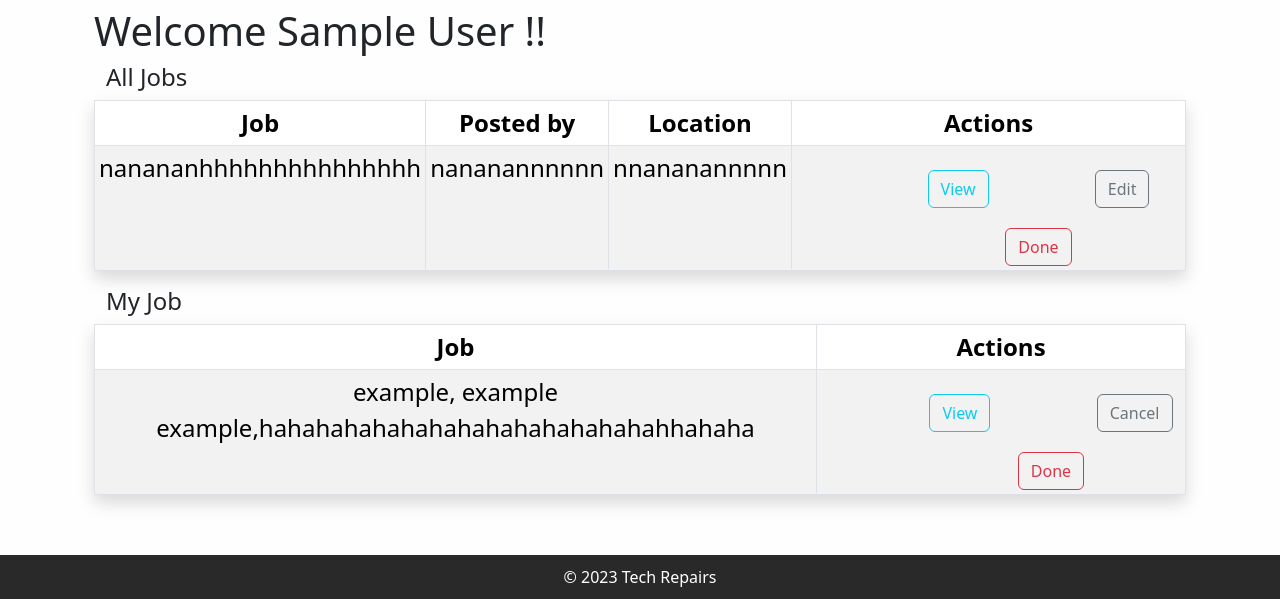
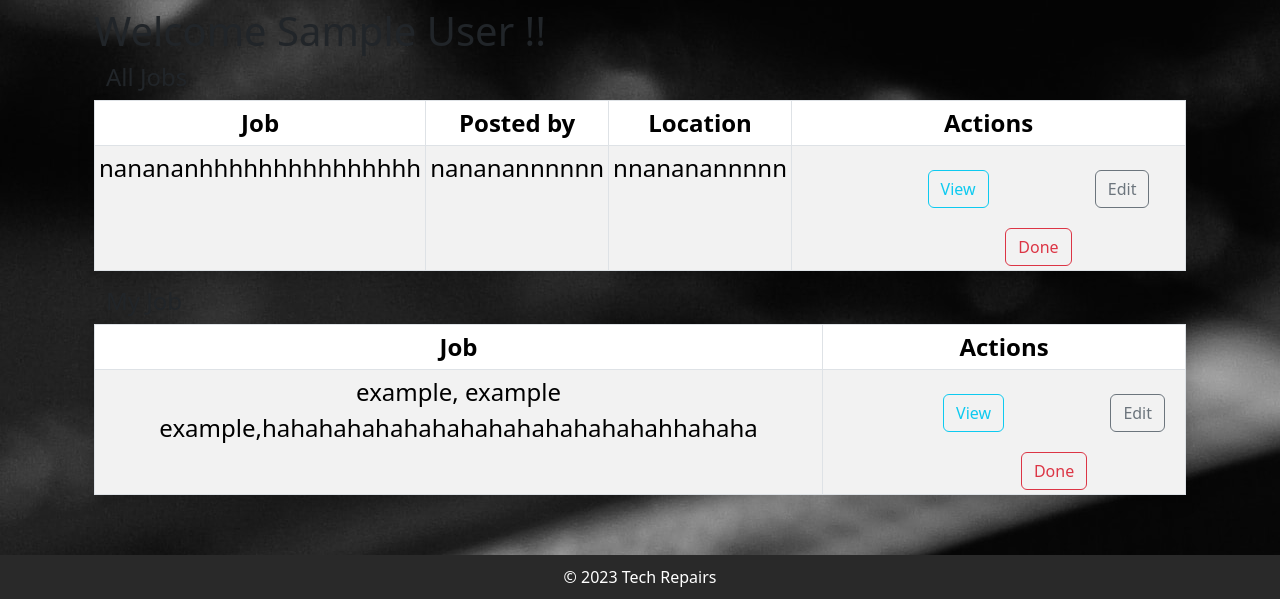
Before and after one commit to jsteelehardin/TechRepair_CodingDojo_GROUP_project, a Flask app: page /user_dashboard in a window 1280 px wide. Shown: the part 201-800 px from the top of the page. Run offline with Flask 3, Linux system fonts and the light colour scheme; the visitor is signed in with stand-in values (Sample User, id 1).

Commit message:
commit jesh 4/22 @11:34pm - hrefs to all html, route edits, edit.hmtl edits

```diff
--- a/flask_app/static/css/style.css
+++ b/flask_app/static/css/style.css
@@ -40,7 +40,7 @@ input[type=submit] {
     margin-top: 20px;
 }
 .banner {
-    background-image: url('./img2.jpg');
+    background-image: url("static/img/img2.jpg");
     background-size: cover;
     background-position: center bottom;
 
@@ -95,6 +95,7 @@ input[type=submit] {
 }
 
 body {
+    background-image: url("static/img/img2.jpg");
     background-color: rgb(255, 254, 254);
     display: flex;
     flex-direction: column;
--- a/flask_app/templates/dashboard.html
+++ b/flask_app/templates/dashboard.html
@@ -6,18 +6,18 @@
     <meta name="viewport" content="width=device-width, initial-scale=1.0">
 
 
-    <link rel="stylesheet" href="https://cdn.jsdelivr.net/npm/bootstrap@5.3.0-alpha1/dist/css/bootstrap.min.css">
+    <link href="https://cdn.jsdelivr.net/npm/bootstrap@5.3.0-alpha1/dist/css/bootstrap.min.css" rel="stylesheet" integrity="sha384-GLhlTQ8iRABdZLl6O3oVMWSktQOp6b7In1Zl3/Jr59b6EGGoI1aFkw7cmDA6j6gD" crossorigin="anonymous">
     <link rel="stylesheet" href="{{ url_for('static', filename='/css/style.css') }}">
 
     <title>Dashboard</title>
 </head>
-<body>
     <body>
         <div class="banner">
             <h1 class="fw-bold logo text-white p-5" style="font-family: Cambria, Cochin, Georgia, Times, 'Times New Roman', serif; font-size: 3.5rem;" >Tech Repairs</h1>
             <div>
-                <a href="#" class="btn btn-light btn-add-job">Add A Job</a>
-                <a href="#" class="btn btn-light btn-logout">Logout</a>
+                <a href="/new_repair" class="btn btn-light btn-add-job">Add A Job</a>
+                <a href="/myjobs" class="btn btn-light btn-add-job">My Jobs</a>
+                <a href="/logout" class="btn btn-light btn-logout">Logout</a>
             </div>
         </div>
 
@@ -43,9 +43,10 @@
                             <td>nananannnnnn</td>
                             <td>nnananannnnn</td>
                             <td>
-                                <a href="#" class="btn btn-outline-info">View</a>
-                                <a href="#" class="btn btn-outline-secondary">Edit</a>
-                                <a href="#" class="btn btn-outline-danger">Done</a>
+                                <a href="/detail_page" class="btn btn-outline-info">View</a>
+                                <a href="/delete_repair" class="btn btn-outline-secondary">Edit</a>
+                                <!-- <a href="#" class="btn btn-outline-danger">Done</a> -->
+                                <button class="btn btn-outline-danger" type="done">Done</button>
                             </td>
                         </tr>
                     </tbody>
@@ -65,9 +66,10 @@
                     <td>example, example example,hahahahahahahahahahahahahahahhahaha</td>
 
                     <td>
-                    <a href="#" class="btn btn-outline-info">View</a>
-                    <a href="#" class="btn btn-outline-secondary">Cancel</a>
-                    <a href="#" class="btn btn-outline-danger">Done</a>
+                        <a href="/detail_page" class="btn btn-outline-info">View</a>
+                        <a href="/delete_repair" class="btn btn-outline-secondary">Edit</a>
+                        <!-- <a href="#" class="btn btn-outline-danger">Done</a> -->
+                        <button class="btn btn-outline-danger" type="done">Done</button>
                     </td>
                 </tr>
                 </tbody>
--- a/flask_app/templates/index.html
+++ b/flask_app/templates/index.html
@@ -4,7 +4,7 @@
     <meta charset="UTF-8">
     <meta http-equiv="X-UA-Compatible" content="IE=edge">
     <meta name="viewport" content="width=device-width, initial-scale=1.0">
-    <link rel="stylesheet" href="https://cdn.jsdelivr.net/npm/bootstrap@5.3.0-alpha1/dist/css/bootstrap.min.css">
+    <link href="https://cdn.jsdelivr.net/npm/bootstrap@5.3.0-alpha1/dist/css/bootstrap.min.css" rel="stylesheet" integrity="sha384-GLhlTQ8iRABdZLl6O3oVMWSktQOp6b7In1Zl3/Jr59b6EGGoI1aFkw7cmDA6j6gD" crossorigin="anonymous">
     <link rel="stylesheet" href="{{ url_for('static', filename='/css/style.css') }}">
     <title>Login and Register</title>
 </head>
--- a/flask_app/templates/view_job.html
+++ b/flask_app/templates/view_job.html
@@ -13,8 +13,9 @@
     <div class="banner">
         <h1 class="fw-bold logo text-white p-5" style="font-family: Cambria, Cochin, Georgia, Times, 'Times New Roman', serif; font-size: 3.5rem;" >Tech Repairs</h1>
         <div>
-            <a href="#" class="btn btn-light ">Home</a>
-            <a href="#" class="btn btn-light ">Logout</a>
+            <a href="/user_dashboard" class="btn btn-light ">Home</a>
+            <a href="/myjobs" class="btn btn-light btn-add-job">My Jobs</a>
+            <a href="/logout" class="btn btn-light btn-logout">Logout</a>
         </div>
     </div>
     <div class="container row justify-content-center mx-auto mt-2">
```
Also changed, not shown: flask_app/controllers/repairs.py (+6 -6 lines), flask_app/templates/edit_job.html (+9 -5 lines), flask_app/templates/techrepair_create.html (+14 -6 lines).
